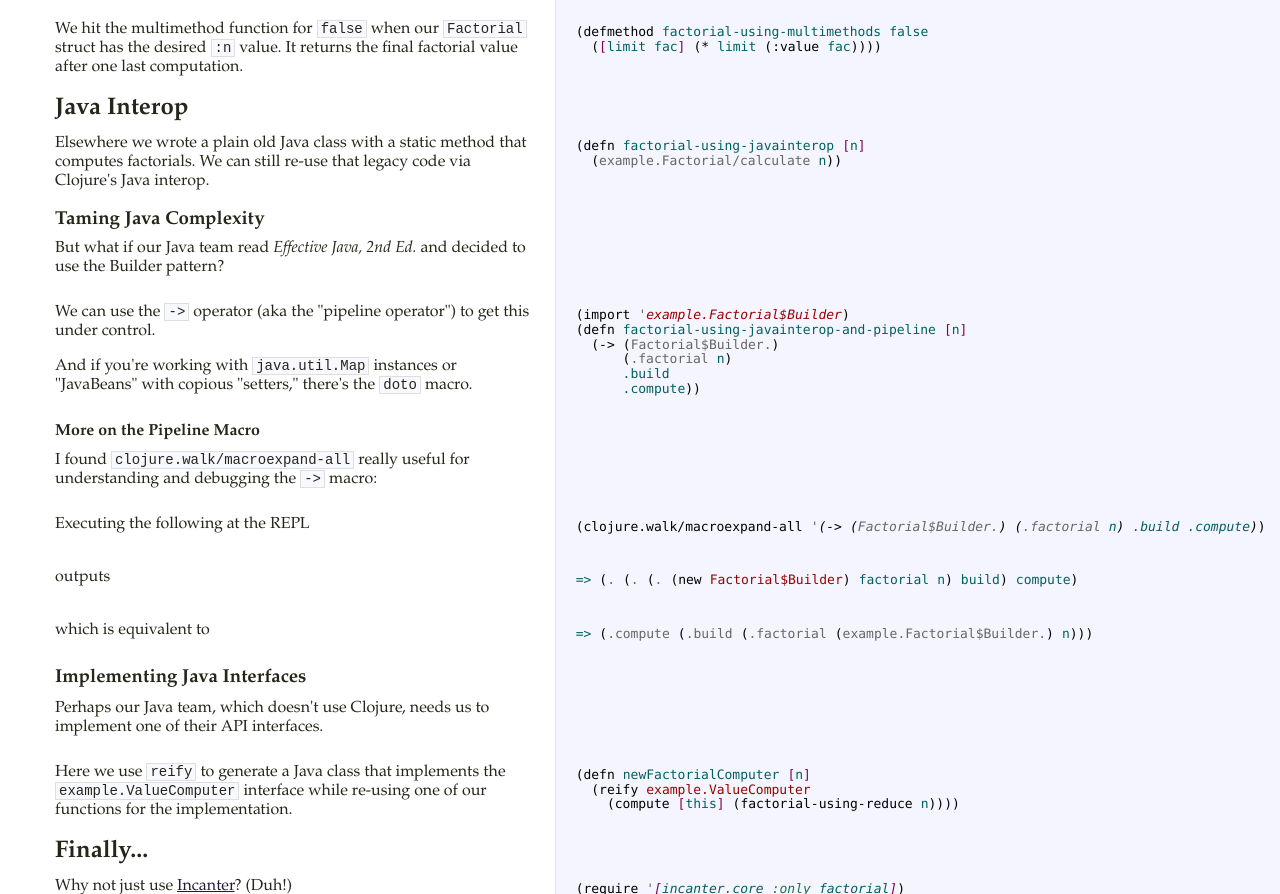
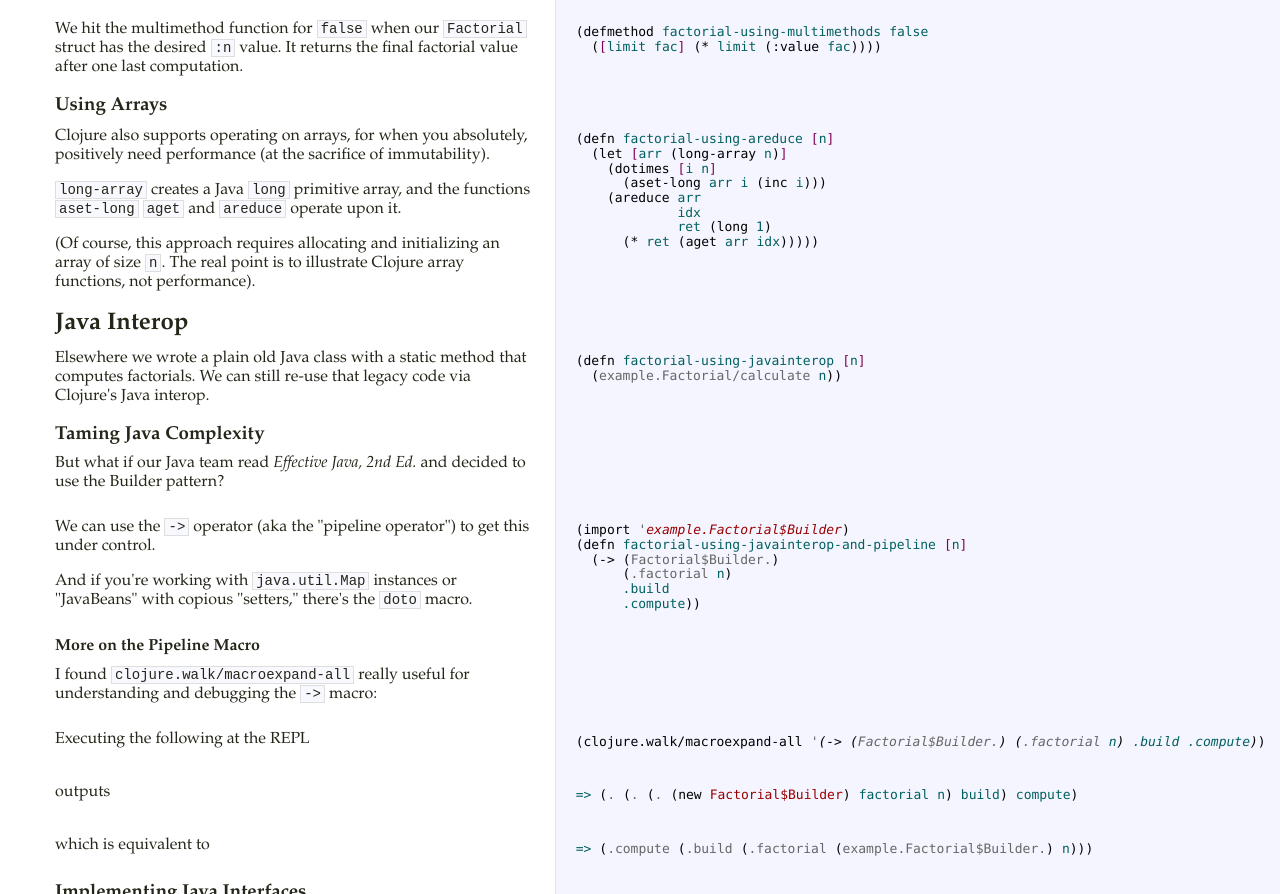
Before and after one commit to noahlz/factorials, a plain HTML site: page factorials.core.html in a window 1280 px wide. Shown: the part 3505-4399 px from the top of the page. Drawn offline with Linux system fonts and the light colour scheme.

Commit message:
sync with 0e017c558f

```diff
--- a/factorials.core.html
+++ b/factorials.core.html
@@ -3218,7 +3218,24 @@ means we reached the end of our factorial computation.</p>
       (factorial-using-multimethods limit next-factorial))))</pre></td></tr><tr><td class="docs"><p>We hit the multimethod function for <code>false</code> when our <code>Factorial</code> struct has the desired <code>:n</code> value.
 It returns the final factorial value after one last computation.</p>
 </td><td class="codes"><pre class="brush: clojure">(defmethod factorial-using-multimethods false
-  ([limit fac] (* limit (:value fac))))</pre></td></tr><tr><td class="docs"><h2>Java Interop</h2>
+  ([limit fac] (* limit (:value fac))))</pre></td></tr><tr><td class="docs"><h3>Using Arrays</h3>
+</td><td class="codes"></td></tr><tr><td class="docs"><p>Clojure also supports operating on arrays, for when you absolutely,
+positively need performance (at the sacrifice of immutability).</p>
+
+<p><code>long-array</code> creates a Java <code>long</code> primitive array, and the functions
+<code>aset-long</code> <code>aget</code> and <code>areduce</code> operate upon it.</p>
+
+<p>(Of course, this approach requires allocating and initializing an
+array of size <code>n</code>. The real point is to illustrate Clojure
+array functions, not performance).</p>
+</td><td class="codes"><pre class="brush: clojure">(defn factorial-using-areduce [n]
+  (let [arr (long-array n)]
+    (dotimes [i n]
+      (aset-long arr i (inc i)))
+    (areduce arr
+             idx
+             ret (long 1)
+      (* ret (aget arr idx)))))</pre></td></tr><tr><td class="docs"><h2>Java Interop</h2>
 </td><td class="codes"></td></tr><tr><td class="docs"><p>Elsewhere we wrote a plain old Java class with a static method that
 computes factorials.  We can still re-use that legacy code via Clojure's Java interop.</p>
 </td><td class="codes"><pre class="brush: clojure">(defn factorial-using-javainterop [n]
```
